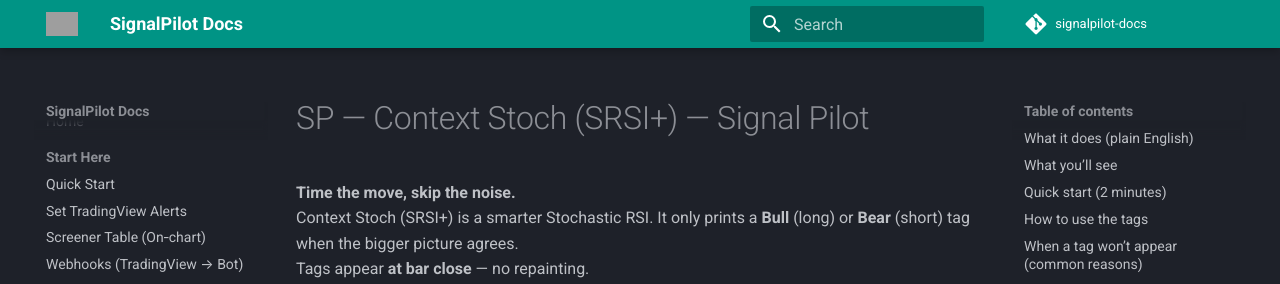
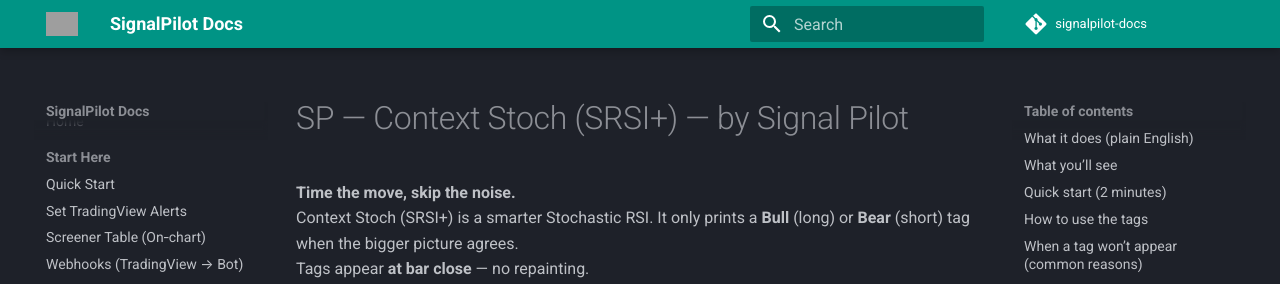
Before and after one commit to Signalpilot/signalpilot-docs, an MkDocs documentation site: the page built from docs/sp-contextstoch-rsi.md, in a window 1280 px wide and 900 px high. Shown: the top 284 px of the window. Built offline with MkDocs 1.6.1 and Material for MkDocs 9.7.7, drawn with Linux system fonts in a browser that asks for light colours; comment, search, counter and statistics services are not loaded; grey boxes are pictures that could not be loaded.

```diff
--- a/docs/sp-contextstoch-rsi.md
+++ b/docs/sp-contextstoch-rsi.md
@@ -1,4 +1,4 @@
-# SP — Context Stoch (SRSI+) — Signal Pilot
+# SP — Context Stoch (SRSI+) — by Signal Pilot
 
 **Time the move, skip the noise.**
 Context Stoch (SRSI+) is a smarter Stochastic RSI. It only prints a **Bull** (long) or **Bear** (short) tag when the bigger picture agrees.
```
